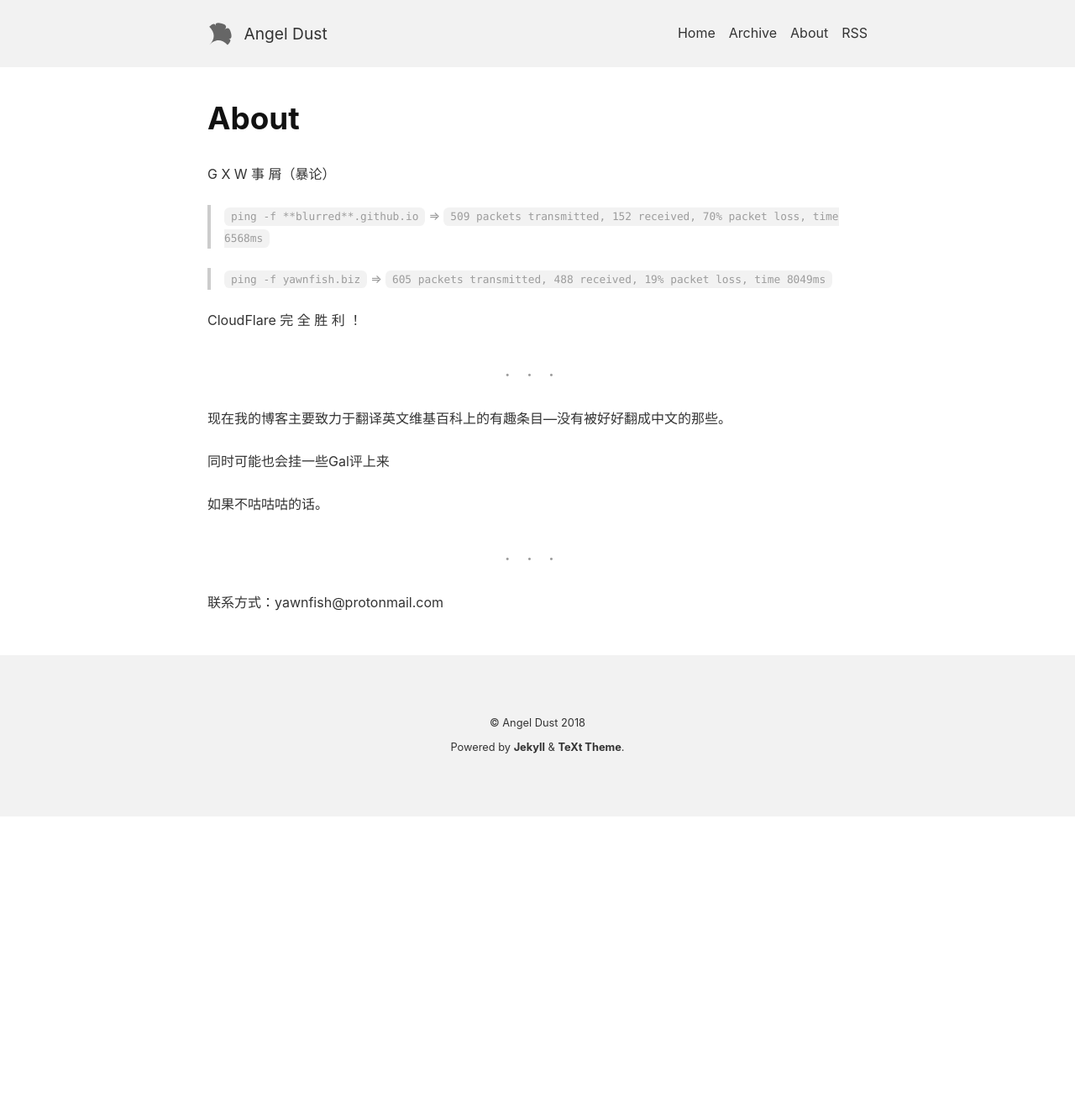
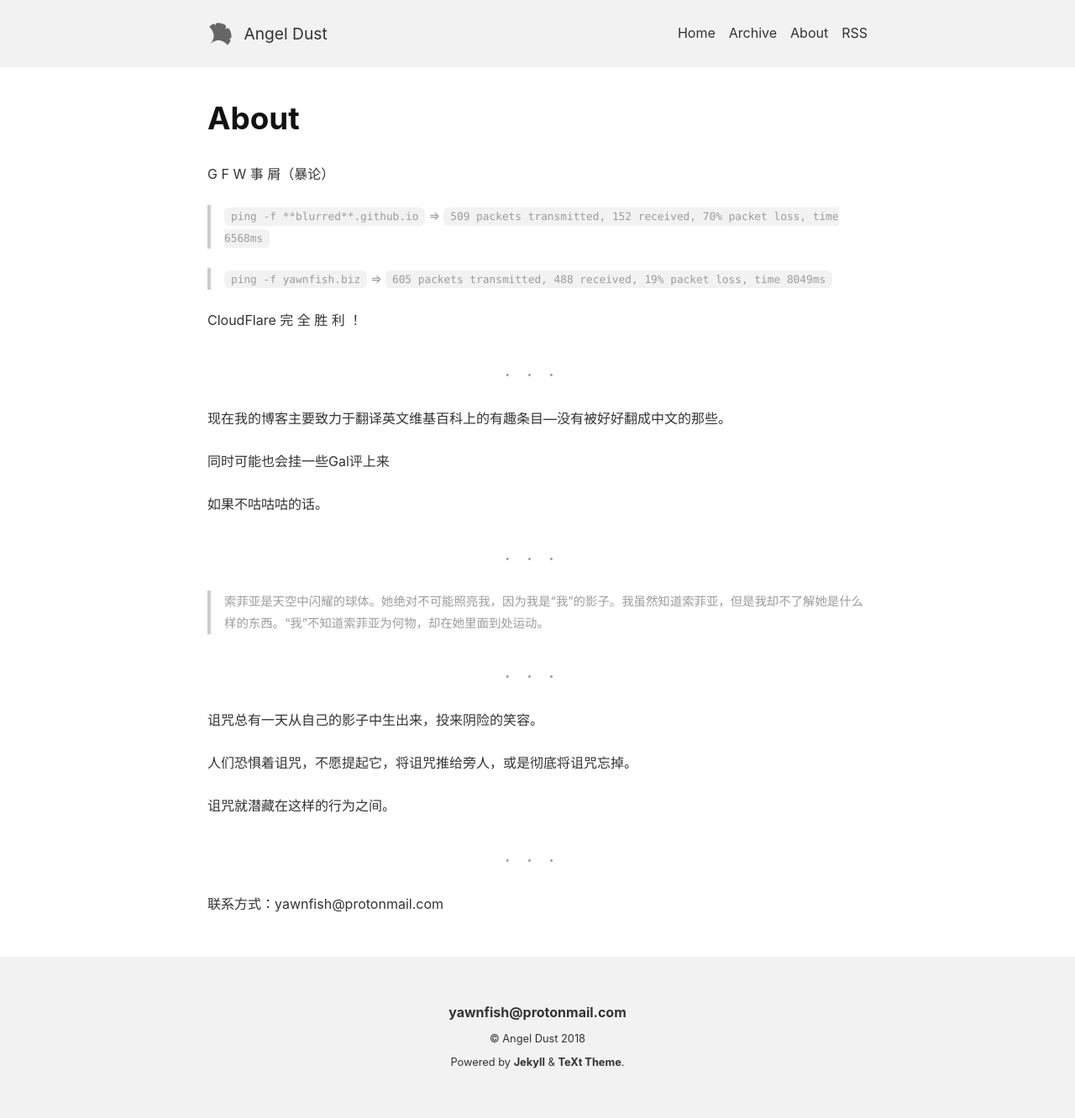
Before and after one commit to oxqpal19/oxqpal19.github.io, a Jekyll site: the page built from about.md, in a window 1280 px wide. Shown: the whole page at 84% size. Built offline with Jekyll 4.4.1, drawn with Linux system fonts in a browser that asks for light colours; nearby versions of some CDN libraries; before the commit the page ends 972 px from its top, so only the background shows below that.

Commit message:
update about&config

```diff
--- a/_config.yml
+++ b/_config.yml
@@ -13,11 +13,11 @@
 
 text_color_theme: default #eg: default | dark | forest | ocean | chocolate | orange
 ## Base settings ##
-# url:  #the base hostname & protocol for your site e.g. https://www.someone.com
+# url: https://yawnfish.biz #the base hostname & protocol for your site e.g. https://www.someone.com
 baseurl: /
 title: Angel Dust
-description: > #this means to ignore newlines until "nav_lists:"
-  Angel Dust
+description: 索菲亚是天空中闪耀的球体。她绝对不可能照亮我，因为我是“我”的影子。
+#> this means to ignore newlines until "nav_lists:"
 
 nav_lists:
   - titles:
@@ -39,12 +39,12 @@ nav_lists:
 
 ## Language & timezone ##
 lang: en #the language of your site, eg: en(English), zh(简体中文), zh-Hans(简体中文), zh-Hant(繁體中文)
-timezone: Asia/Shanghai #see https://en.wikipedia.org/wiki/List_of_tz_database_time_zones for the available values
+timezone: Asia/Beijing #see https://en.wikipedia.org/wiki/List_of_tz_database_time_zones for the available values
 
 ## Author & social ##
 author:
-  name: Blurrrred
-  # email:  #your Email address e.g. someone@site.com
+  name: 蓝宝石的存在证明
+  email: yawnfish@protonmail.com #your Email address e.g. someone@site.com
   # facebook:  #your Facebook username
   # twitter:  #your Twitter username
   # github:  #your GitHub username
--- a/about.md
+++ b/about.md
@@ -8,7 +8,7 @@ titles:
 key: page-about
 ---
 
-G X W 事 屑（暴论）
+G F W 事 屑（暴论）
 
 > `ping -f  **blurred**.github.io` => `509 packets transmitted, 152 received, 70% packet loss, time 6568ms`
 
@@ -26,4 +26,16 @@ CloudFlare 完 全 胜 利 ！
 
 ---
 
+> 索菲亚是天空中闪耀的球体。她绝对不可能照亮我，因为我是“我”的影子。我虽然知道索菲亚，但是我却不了解她是什么样的东西。“我”不知道索菲亚为何物，却在她里面到处运动。
+
+---
+
+诅咒总有一天从自己的影子中生出来，投来阴险的笑容。
+
+人们恐惧着诅咒，不愿提起它，将诅咒推给旁人，或是彻底将诅咒忘掉。
+
+诅咒就潜藏在这样的行为之间。
+
+---
+
 联系方式：yawnfish@protonmail.com
```
